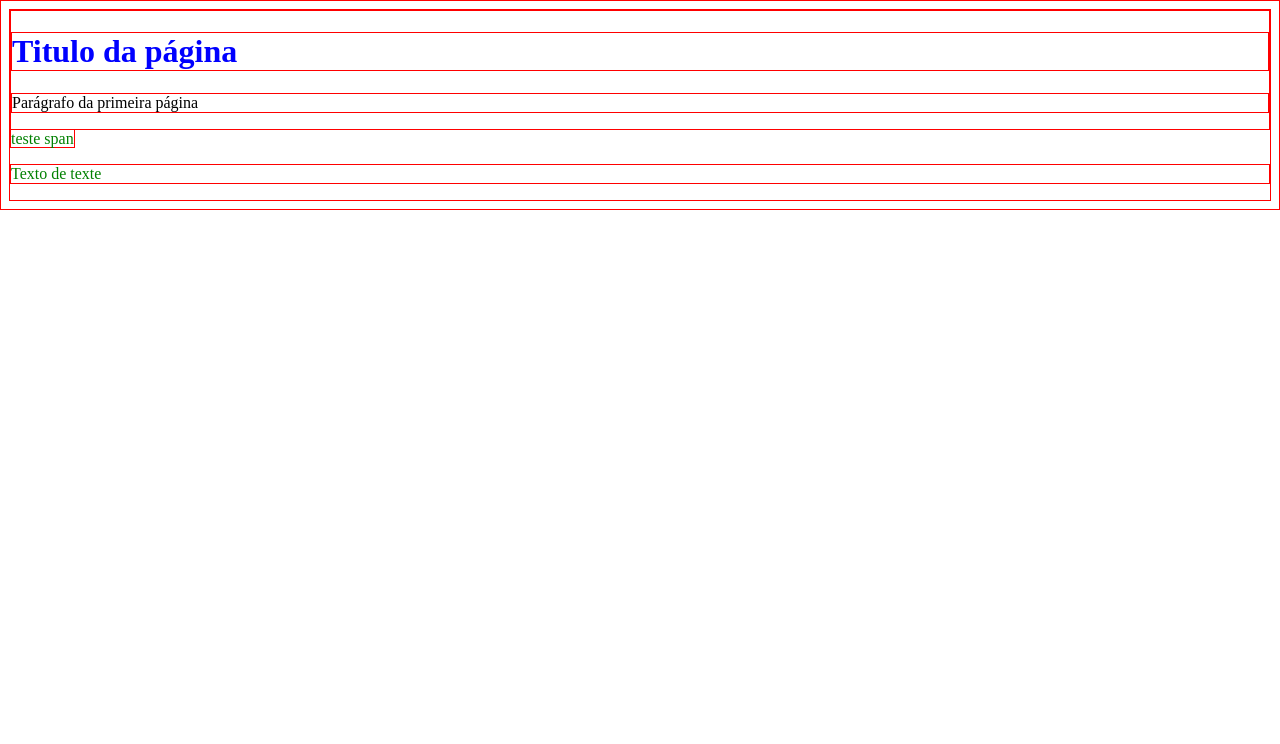
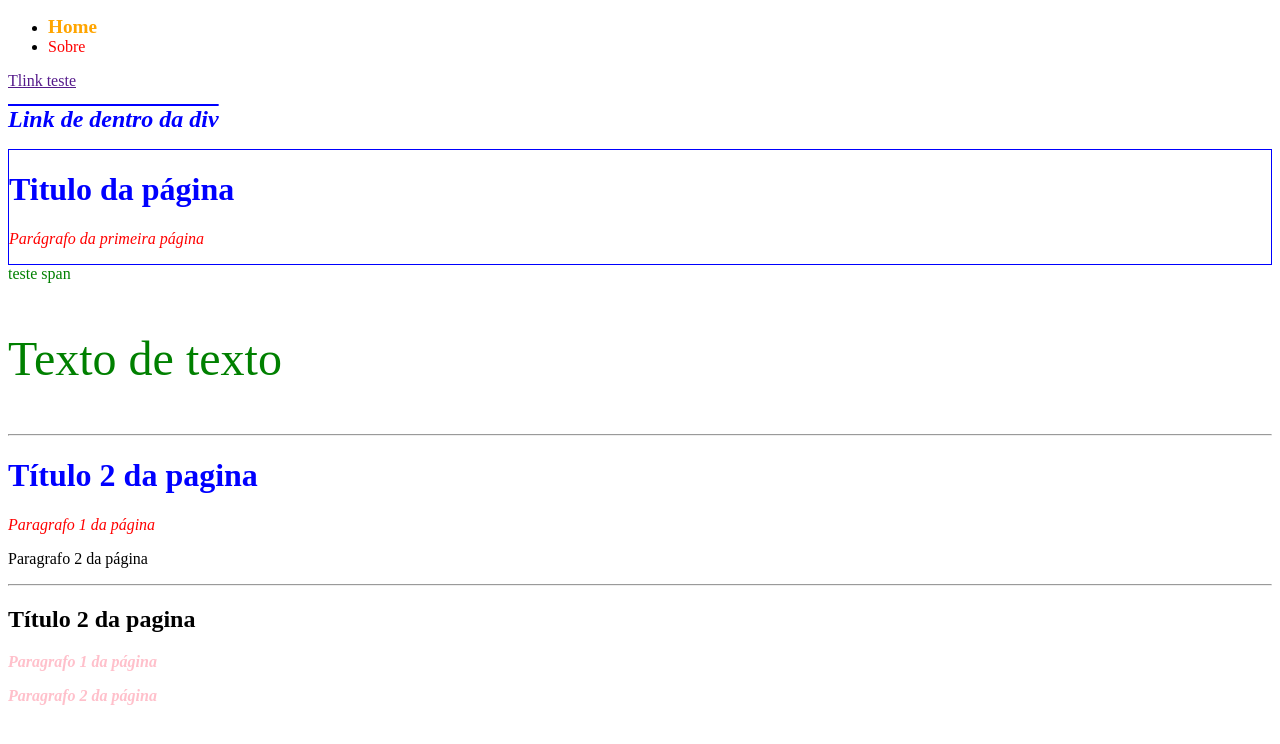
Before and after one commit to jfpadilha/estudo-web-full-stack, a plain HTML site: page css3-intermediario-avancado/seletores.html in a window 1280 px wide. Drawn offline with Linux system fonts and the light colour scheme.

Commit message:
#53 - Mais sobre seletores - exemplos

```diff
--- a/css3-intermediario-avancado/css/estilo.css
+++ b/css3-intermediario-avancado/css/estilo.css
@@ -1,21 +1,70 @@
-/******************************
-Seletor Universal */
+/*************************************
+Seletor Universal, aplica-se a todos os elementos da pagina*/
 *{
-	border: 1px solid red;
+	/*border: 1px solid red;*/
 }
 
-/******************************
+/*************************************
 Seletor de texto*/
 h1{
 	color: blue;
 }
 
-/*******************************
-Seletor de classe */
-.verde{
+/*************************************
+Seletor de classe*/
+.verde{		/*Aplica o estilo em qualquer chamada de cclasse "verde*/
 	color: green;
 }
 
 p.verde{	/*Faz com que esse efeito "verde" só seja aplicado em parágrafos*/
 	color: green;
+	font-size: 3em;
 }
+
+/*************************************
+Seletor de ID*/
+#cabecalho{
+	border: 1px solid blue;
+}
+
+
+/**************************************
+Seletor de filho*/
+li>a{	/*sleecionar um link "a" que é filho de "li" que eh maior, usado em menus */
+	color: red;
+	text-decoration: none;
+}
+
+span>a{		/*Aplicar feito no "a" desde que seja filho de "span" */
+	color: orange;
+	text-decoration: none;
+	font-size: 1.2em;
+	font-weight: 900;
+}
+
+/***************************************
+Seletor de descendente */
+div a{	/*Aplica efeito em "a" sendo descendente de "li" */
+	color: blue;
+	text-decoration: overline;
+	font-size: 1.5em;
+	font-weight: 900;
+	font-style: italic;
+}
+
+/****************************************
+Seletor de irmão adjacente */
+h1+p{		/*executa o efeito ao proximo irmao "p" posterior ao "h1" SOMENTE SE for depois */
+	color: red;
+	font-style: italic;
+	font-family: "arial" Sans-serif;
+}
+
+/*****************************************
+Seletor de irmao geral */
+h2~p{	/*Aplica o efeito a TODOS  os irmaos POSTERIORES ao "h2" */
+	color: pink;
+	font-style: italic;
+	font-weight: 900;
+	font-family: "arial" Sans-serif;
+}
--- a/css3-intermediario-avancado/seletores.html
+++ b/css3-intermediario-avancado/seletores.html
@@ -10,13 +10,47 @@
 	</head>
 	<body>
 
+		<ul>
+			<li> <!-- "li" eh pai do que vier dentro do "li" -->
+				<span>
+					<a href="seletores.html">Home</a> <!-- esse "a" é filho do "span" -->
+				</span>
+			</li>
+
+			<li> <!-- "li" eh pai do que vier dentro do "li" -->
+				<a href="seletores.html">Sobre</a> <!-- esse "a" é filho de "li" -->
+			</li>
+		</ul>
+
+		<a href="">Tlink teste</a>
+
 		<div>
+			<p>
+				<a href="seletores.html">Link de dentro da div</a>
+			</p>
+		</div>
+
+		<div id="cabecalho">
 			<h1>Titulo da página</h1>
 			<p>Parágrafo da primeira página</p>
 		</div>
 
 		<span class="verde">teste span</span>
-		<p class="verde">Texto de texte</p>
+		<p class="verde">Texto de texto</p>
+
+		<hr>
+		<div>
+			<h1>Título  2 da pagina</h1>
+			<p>Paragrafo 1 da página</p>
+			<p>Paragrafo 2 da página</p>
+		</div>
+
+		<hr>
+		<div>
+			<h2>Título  2 da pagina</h2>
+			<p>Paragrafo 1 da página</p>
+			<p>Paragrafo 2 da página</p>
+		</div>
 
 	</body>
 </html>
```
